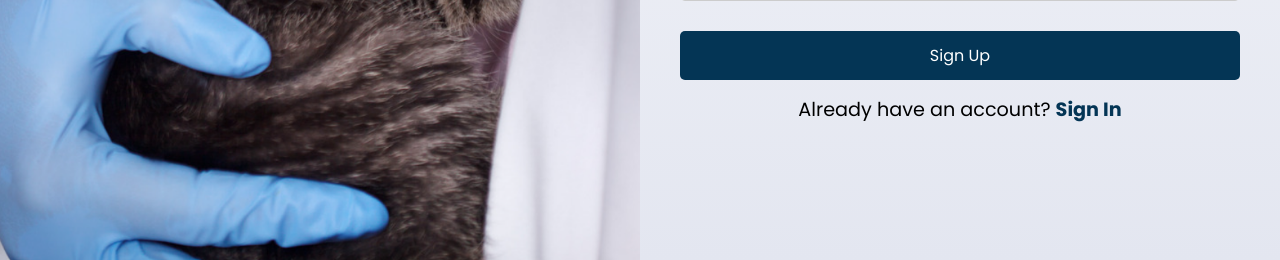
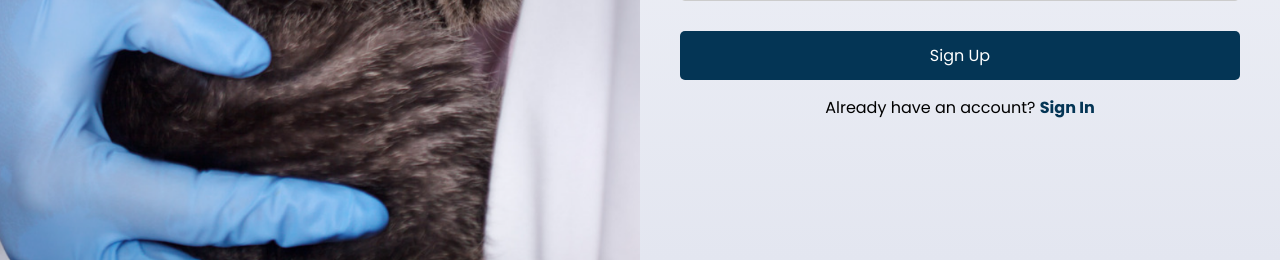
Before and after one commit to andrea-acuna/andrea-acuna.github.io, a PHP site: page /sign-up.html in a window 1280 px wide. Shown: the part 540-800 px from the top of the page. Run offline with PHP 8.4, Linux system fonts and the light colour scheme.

Commit message:
Update fc-style.css

```diff
--- a/fc-style.css
+++ b/fc-style.css
@@ -140,7 +140,7 @@ input::placeholder {
 
 .signup-text {
     margin-top: 15px;
-    font-size: 1.2rem;
+    font-size: 16px;
     text-align: center;
 }
 
```
